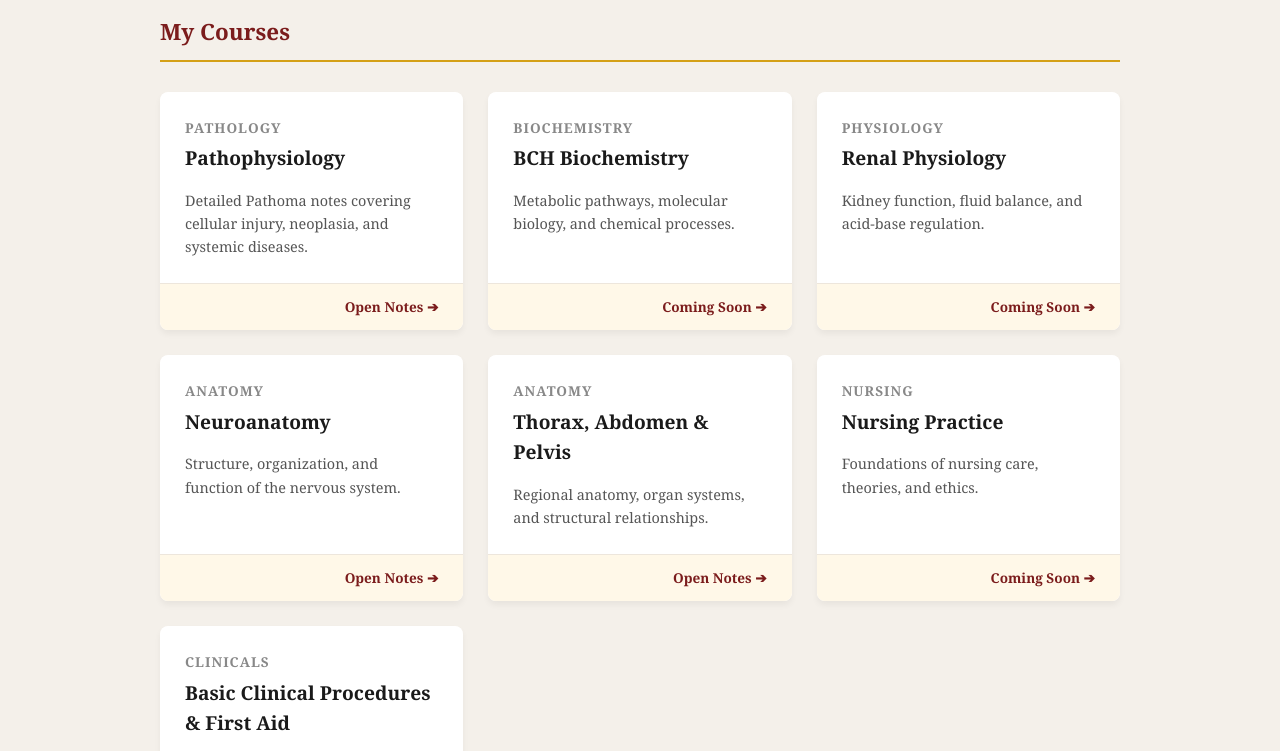
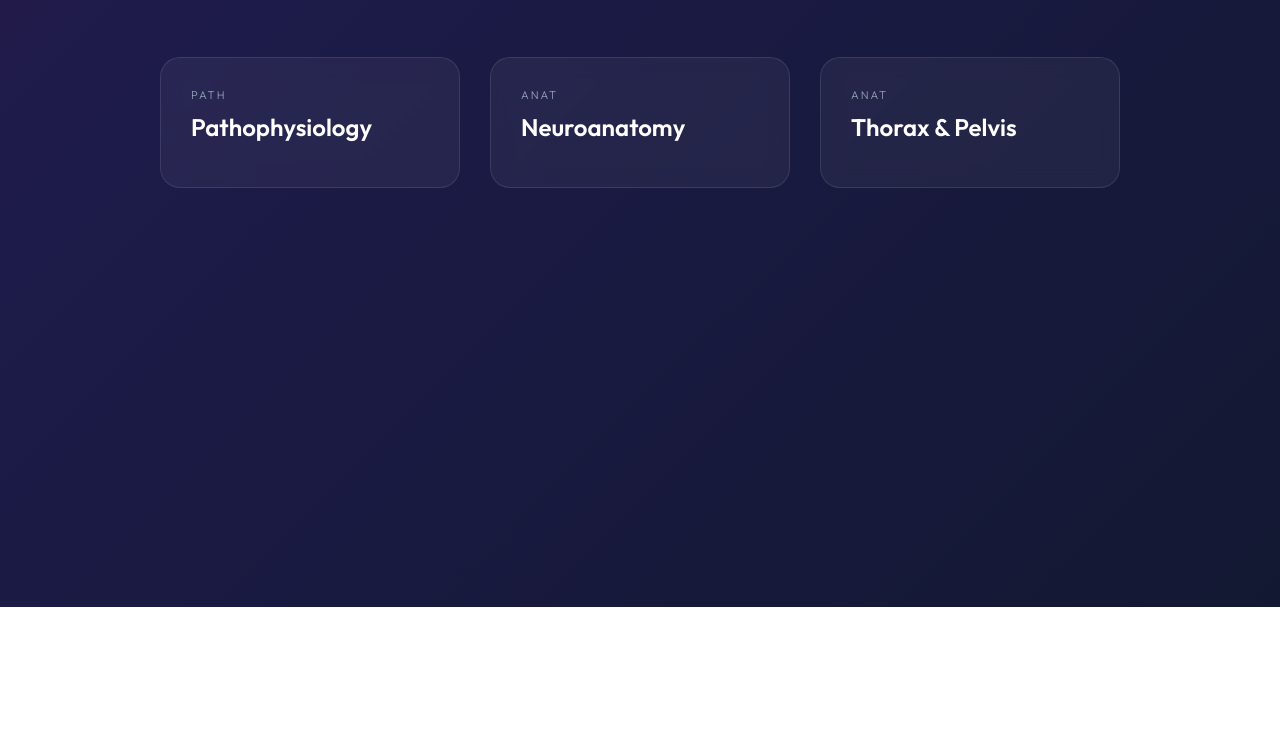
Before and after one commit to Nicoleluvs2/nursing-hub-200l, a plain HTML site: page index.html in a window 1280 px wide. Shown: the part 193-944 px from the top of the page. After the commit the page ends 800 px from the top, so only its background shows below. Drawn offline with Linux system fonts and the light colour scheme.

Commit message:
Revise title and improve styling with animations
Updated the title and enhanced the styling for better visual appeal. Added a reveal effect for course cards on scroll.

```diff
--- a/index.html
+++ b/index.html
@@ -3,230 +3,119 @@
 <head>
 <meta charset="UTF-8">
 <meta name="viewport" content="width=device-width, initial-scale=1.0">
-<title>200-Level Nursing Hub</title>
+<title>Nursing Hub | 200L</title>
+<link href="https://fonts.googleapis.com/css2?family=Outfit:wght@300;600&display=swap" rel="stylesheet">
 <style>
+  :root {
+    --bg-dark: #0f172a;
+    --card-bg: rgba(255, 255, 255, 0.05);
+    --accent: #7b1c1c;
+    --glow: rgba(123, 28, 28, 0.5);
+  }
+
   * { box-sizing: border-box; margin: 0; padding: 0; }
   body {
-    font-family: Georgia, serif;
-    background: #f4f0ea;
-    color: #1a1a1a;
-    line-height: 1.6;
+    font-family: 'Outfit', sans-serif;
+    background: var(--bg-dark);
+    color: white;
+    overflow-x: hidden;
+    /* Animated Background */
+    background: linear-gradient(-45deg, #0f172a, #1e1b4b, #7b1c1c, #0f172a);
+    background-size: 400% 400%;
+    animation: gradientShift 15s ease infinite;
   }
 
-  header {
-    background: #7b1c1c;
-    color: white;
-    padding: 40px 20px;
-    text-align: center;
-    box-shadow: 0 4px 10px rgba(0,0,0,0.2);
-  }
-  header h1 { font-size: 2rem; margin-bottom: 10px; }
-  header p { font-size: 1rem; opacity: 0.9; }
-
-  .container {
-    max-width: 1000px;
-    margin: 40px auto;
-    padding: 0 20px;
+  @keyframes gradientShift {
+    0% { background-position: 0% 50%; }
+    50% { background-position: 100% 50%; }
+    100% { background-position: 0% 50%; }
   }
 
-  .section-title {
-    font-size: 1.4rem;
-    color: #7b1c1c;
-    border-bottom: 2px solid #d4a017;
-    padding-bottom: 10px;
-    margin-bottom: 30px;
+  .container { max-width: 1000px; margin: 80px auto; padding: 20px; }
+
+  header { text-align: center; margin-bottom: 60px; }
+  header h1 { font-size: 3rem; margin-bottom: 10px; letter-spacing: -1px; }
+
+  .course-grid {
+    display: grid;
+    grid-template-columns: repeat(auto-fit, minmax(300px, 1fr));
+    gap: 30px;
   }
 
-  /* Grid Layout for Course Cards */
-  .course-grid {
-    display: grid;
-    grid-template-columns: repeat(auto-fit, minmax(280px, 1fr));
-    gap: 25px;
+  .course-card {
+    background: var(--card-bg);
+    backdrop-filter: blur(10px);
+    border: 1px solid rgba(255,255,255,0.1);
+    border-radius: 20px;
+    padding: 30px;
+    text-decoration: none;
+    color: white;
+    transition: all 0.4s cubic-bezier(0.175, 0.885, 0.32, 1.275);
+    position: relative;
+    overflow: hidden;
   }
 
-  /* --- Smooth Animation Keyframes --- */
-  @keyframes fadeUp {
-    0% {
-      opacity: 0;
-      transform: translateY(30px);
-    }
-    100% {
-      opacity: 1;
-      transform: translateY(0);
-    }
+  .course-card:hover {
+    transform: translateY(-15px) scale(1.05);
+    box-shadow: 0 20px 40px var(--glow);
+    border-color: var(--accent);
   }
 
-  /* Individual Course Card Styling with Smooth Transitions */
-  .course-card {
-    background: white;
-    border-radius: 8px;
-    overflow: hidden;
-    box-shadow: 0 4px 6px rgba(0,0,0,0.05);
-    text-decoration: none;
-    color: inherit;
-    display: flex;
-    flex-direction: column;
+  .course-code { font-size: 0.7rem; letter-spacing: 2px; color: #94a3b8; margin-bottom: 10px; }
+  .course-title { font-size: 1.5rem; margin-bottom: 15px; }
 
-    /* Animation setup for page load */
+  /* Smooth scroll-reveal effect class (JS will add this) */
+  .reveal {
     opacity: 0;
-    animation: fadeUp 0.6s cubic-bezier(0.165, 0.84, 0.44, 1) forwards;
-
-    /* Silky smooth hover transition */
-    transition: transform 0.4s cubic-bezier(0.165, 0.84, 0.44, 1), box-shadow 0.4s cubic-bezier(0.165, 0.84, 0.44, 1);
+    transform: translateY(50px);
+    transition: all 0.8s ease-out;
   }
-
-  /* Staggered entrance delays so they cascade in beautifully */
-  .course-card:nth-child(1) { animation-delay: 0.1s; }
-  .course-card:nth-child(2) { animation-delay: 0.2s; }
-  .course-card:nth-child(3) { animation-delay: 0.3s; }
-  .course-card:nth-child(4) { animation-delay: 0.4s; }
-  .course-card:nth-child(5) { animation-delay: 0.5s; }
-  .course-card:nth-child(6) { animation-delay: 0.6s; }
-  .course-card:nth-child(7) { animation-delay: 0.7s; }
-
-  .course-card:hover {
-    transform: translateY(-6px) scale(1.02);
-    /* Adding a subtle maroon tint to the hover shadow */
-    box-shadow: 0 14px 28px rgba(123, 28, 28, 0.12);
-  }
-
-  .card-content {
-    padding: 25px;
-    flex-grow: 1;
-  }
-
-  .course-code {
-    font-size: 0.85rem;
-    color: #888;
-    font-weight: bold;
-    letter-spacing: 1px;
-    margin-bottom: 5px;
-    text-transform: uppercase;
-  }
-
-  .course-title {
-    font-size: 1.2rem;
-    color: #1a1a1a;
-    margin-bottom: 15px;
-  }
-
-  .card-footer {
-    background: #fff8e8;
-    padding: 12px 25px;
-    font-size: 0.85rem;
-    color: #7b1c1c;
-    font-weight: bold;
-    text-align: right;
-    border-top: 1px solid #ede6dc;
-  }
-
-  /* Animated Arrow in Footer */
-  .card-footer .arrow {
-    display: inline-block;
-    transition: transform 0.3s cubic-bezier(0.165, 0.84, 0.44, 1);
-  }
-
-  .course-card:hover .card-footer .arrow {
-    transform: translateX(6px);
-  }
-
-  footer {
-    text-align: center;
-    padding: 30px;
-    font-size: 0.85rem;
-    color: #888;
-    margin-top: 40px;
+  .reveal.active {
+    opacity: 1;
+    transform: translateY(0);
   }
 </style>
 </head>
 <body>
 
-<header>
-  <h1>Caleb University Nursing</h1>
-  <p>200-Level Coursework & Study Hub</p>
-</header>
-
 <div class="container">
-  <h2 class="section-title">My Courses</h2>
+  <header>
+    <h1>Caleb Nursing</h1>
+    <p>200-Level Study Hub</p>
+  </header>
 
   <div class="course-grid">
-
-    <!-- PATHOLOGY (Active Link) -->
-    <a href="pathoma.html" class="course-card">
-      <div class="card-content">
-        <div class="course-code">PATHOLOGY</div>
-        <h3 class="course-title">Pathophysiology</h3>
-        <p style="font-size: 0.9rem; color: #555;">Detailed Pathoma notes covering cellular injury, neoplasia, and systemic diseases.</p>
-      </div>
-      <div class="card-footer">Open Notes <span class="arrow">➔</span></div>
+    <a href="pathoma.html" class="course-card reveal">
+      <div class="course-code">PATH</div>
+      <h3 class="course-title">Pathophysiology</h3>
     </a>
-
-    <!-- BCH BIOCHEMISTRY -->
-    <a href="#" class="course-card">
-      <div class="card-content">
-        <div class="course-code">BIOCHEMISTRY</div>
-        <h3 class="course-title">BCH Biochemistry</h3>
-        <p style="font-size: 0.9rem; color: #555;">Metabolic pathways, molecular biology, and chemical processes.</p>
-      </div>
-      <div class="card-footer">Coming Soon <span class="arrow">➔</span></div>
+    <a href="neuroanatomy.html" class="course-card reveal">
+      <div class="course-code">ANAT</div>
+      <h3 class="course-title">Neuroanatomy</h3>
     </a>
-
-    <!-- RENAL PHYSIOLOGY -->
-    <a href="#" class="course-card">
-      <div class="card-content">
-        <div class="course-code">PHYSIOLOGY</div>
-        <h3 class="course-title">Renal Physiology</h3>
-        <p style="font-size: 0.9rem; color: #555;">Kidney function, fluid balance, and acid-base regulation.</p>
-      </div>
-      <div class="card-footer">Coming Soon <span class="arrow">➔</span></div>
+    <a href="thorax-abdominopelvic-anatomy-notes.html" class="course-card reveal">
+      <div class="course-code">ANAT</div>
+      <h3 class="course-title">Thorax & Pelvis</h3>
     </a>
-
-    <!-- NEUROANATOMY (Active Link) -->
-    <a href="neuroanatomy.html" class="course-card">
-      <div class="card-content">
-        <div class="course-code">ANATOMY</div>
-        <h3 class="course-title">Neuroanatomy</h3>
-        <p style="font-size: 0.9rem; color: #555;">Structure, organization, and function of the nervous system.</p>
-      </div>
-      <div class="card-footer">Open Notes <span class="arrow">➔</span></div>
-    </a>
-
-    <!-- THORAX, ABDOMEN AND PELVIS (Active Link) -->
-    <a href="thorax-abdominopelvic-anatomy-notes.html" class="course-card">
-      <div class="card-content">
-        <div class="course-code">ANATOMY</div>
-        <h3 class="course-title">Thorax, Abdomen & Pelvis</h3>
-        <p style="font-size: 0.9rem; color: #555;">Regional anatomy, organ systems, and structural relationships.</p>
-      </div>
-      <div class="card-footer">Open Notes <span class="arrow">➔</span></div>
-    </a>
-
-    <!-- NURSING PRACTICE -->
-    <a href="#" class="course-card">
-      <div class="card-content">
-        <div class="course-code">NURSING</div>
-        <h3 class="course-title">Nursing Practice</h3>
-        <p style="font-size: 0.9rem; color: #555;">Foundations of nursing care, theories, and ethics.</p>
-      </div>
-      <div class="card-footer">Coming Soon <span class="arrow">➔</span></div>
-    </a>
-
-    <!-- BASIC CLINICAL PROCEDURES -->
-    <a href="#" class="course-card">
-      <div class="card-content">
-        <div class="course-code">CLINICALS</div>
-        <h3 class="course-title">Basic Clinical Procedures & First Aid</h3>
-        <p style="font-size: 0.9rem; color: #555;">Essential clinical skills, patient care techniques, and emergency response.</p>
-      </div>
-      <div class="card-footer">Coming Soon <span class="arrow">➔</span></div>
-    </a>
-
   </div>
 </div>
 
-<footer>
-  <p>Study Hub • Developed for 200L Clinical & Academic Prep</p>
-</footer>
-
+<script>
+  // Reveal cards on scroll
+  function reveal() {
+    var reveals = document.querySelectorAll(".reveal");
+    for (var i = 0; i < reveals.length; i++) {
+      var windowHeight = window.innerHeight;
+      var elementTop = reveals[i].getBoundingClientRect().top;
+      var elementVisible = 150;
+      if (elementTop < windowHeight - elementVisible) {
+        reveals[i].classList.add("active");
+      }
+    }
+  }
+  window.addEventListener("scroll", reveal);
+  // Trigger on load
+  reveal();
+</script>
 </body>
 </html>
```
